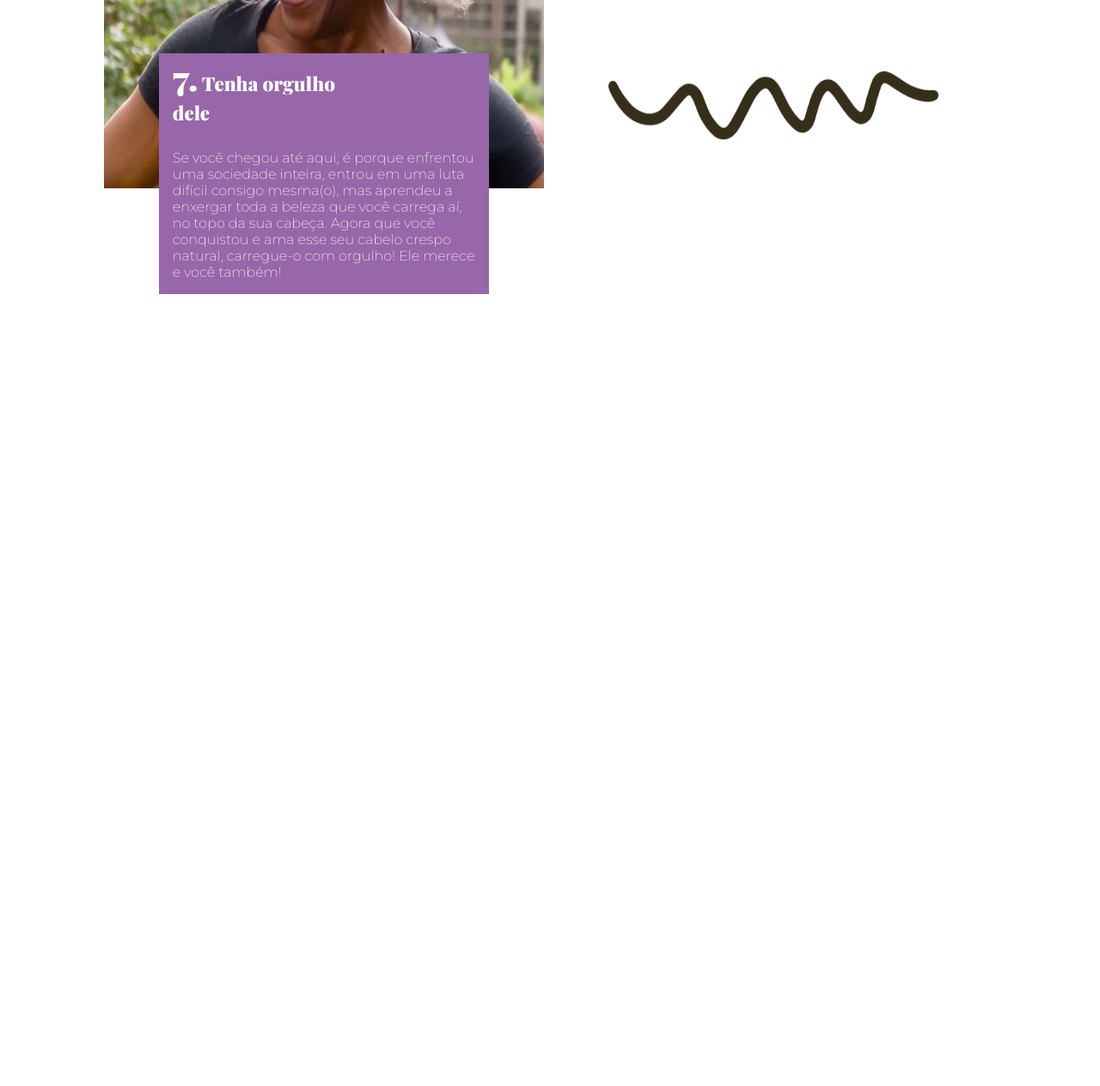
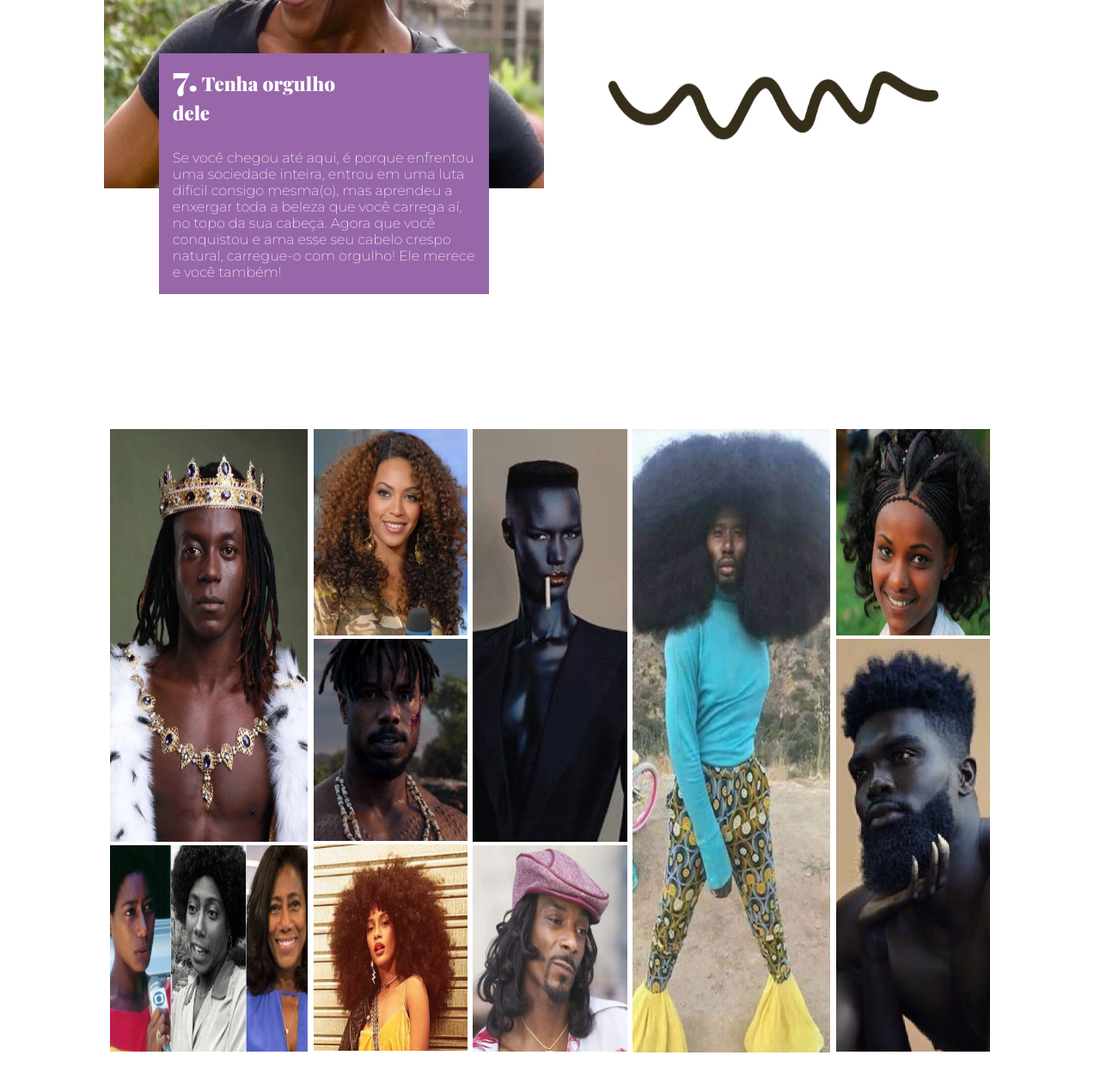
Before and after one commit to phcantoni/crespoProject, a plain HTML site: page index.html in a window 1280 px wide. Shown: the part 4061-5324 px from the top of the page at 86% size. Before the commit the page ends 4560 px from the top, so only its background shows below. Drawn offline with nearby package versions, Linux system fonts and the light colour scheme.

Commit message:
fourth part of main done

```diff
--- a/index.html
+++ b/index.html
@@ -128,7 +128,26 @@
                 </figure>
             </section>
         </section>
-        <section class="fourthSectionMain"></section>
+        <section class="fourthSectionMain">
+            <section>
+                <figure class="figOneFourthSectionMain"><img src="./assets/noPath10.png" alt=""></figure>
+                <figure class="figTwoFourthSectionMain"><img src="./assets/noPath11.png" alt=""></figure>
+            </section>
+            <section>
+                <figure class="figThreeFourthSectionMain"><img src="./assets/noPath12.png" alt=""></figure>
+                <figure class="figFourFourthSectionMain"><img src="./assets/noPath13.png" alt=""></figure>
+                <figure class="figFiveFourthSectionMain"><img src="./assets/noPath14.png" alt=""></figure>
+            </section>
+            <section>
+                <figure class="figSixFourthSectionMain"><img src="./assets/noPath15.png" alt=""></figure>
+                <figure class="figSevenFourthSectionMain"><img src="./assets/noPath16.png" alt=""></figure>
+            </section>
+            <figure class="figEightFourthSectionMain"><img src="./assets/noPath17.png" alt=""></figure>
+            <section>
+                <figure class="figNineFourthSectionMain"><img src="./assets/noPath18.png" alt=""></figure>
+                <figure class="figTenFourthSectionMain"><img src="./assets/noPath19.png" alt=""></figure>
+            </section>
+        </section>
     </main>
     <footer></footer>
 </body>
--- a/style.css
+++ b/style.css
@@ -402,3 +402,52 @@ main .sectionTwoThirdSectionMain img:last-child {
     width: 30vw;
     height: 10vh;
 }
+main .fourthSectionMain {
+    display: flex;
+    justify-content: center;
+    height: 100vh;
+}
+main .fourthSectionMain section {
+    margin: 0 0.2em;
+}
+main .figOneFourthSectionMain img {
+    width: 18vw;
+    height: 60vh;
+}
+main .figTwoFourthSectionMain img {
+    width: 18vw;
+    height: 30vh;
+}
+main .figThreeFourthSectionMain img {
+    width: 14vw;
+    height: 30vh;
+}
+main .figFourFourthSectionMain img {
+    width: 14vw;
+    height: 29.4vh;
+}
+main .figFiveFourthSectionMain img {
+    width: 14vw;
+    height: 30vh;
+}
+main .figSixFourthSectionMain img {
+    width: 14vw;
+    height: 60vh;
+}
+main .figSevenFourthSectionMain img {
+    width: 14vw;
+    height: 30vh;
+}
+main .figEightFourthSectionMain img {
+    width: 18vw;
+    height: 90.6vh;
+    margin: 0 0.2em;
+}
+main .figNineFourthSectionMain img {
+    width: 14vw;
+    height: 30vh;
+}
+main .figTenFourthSectionMain img {
+    width: 14vw;
+    height: 60vh;
+}
```
